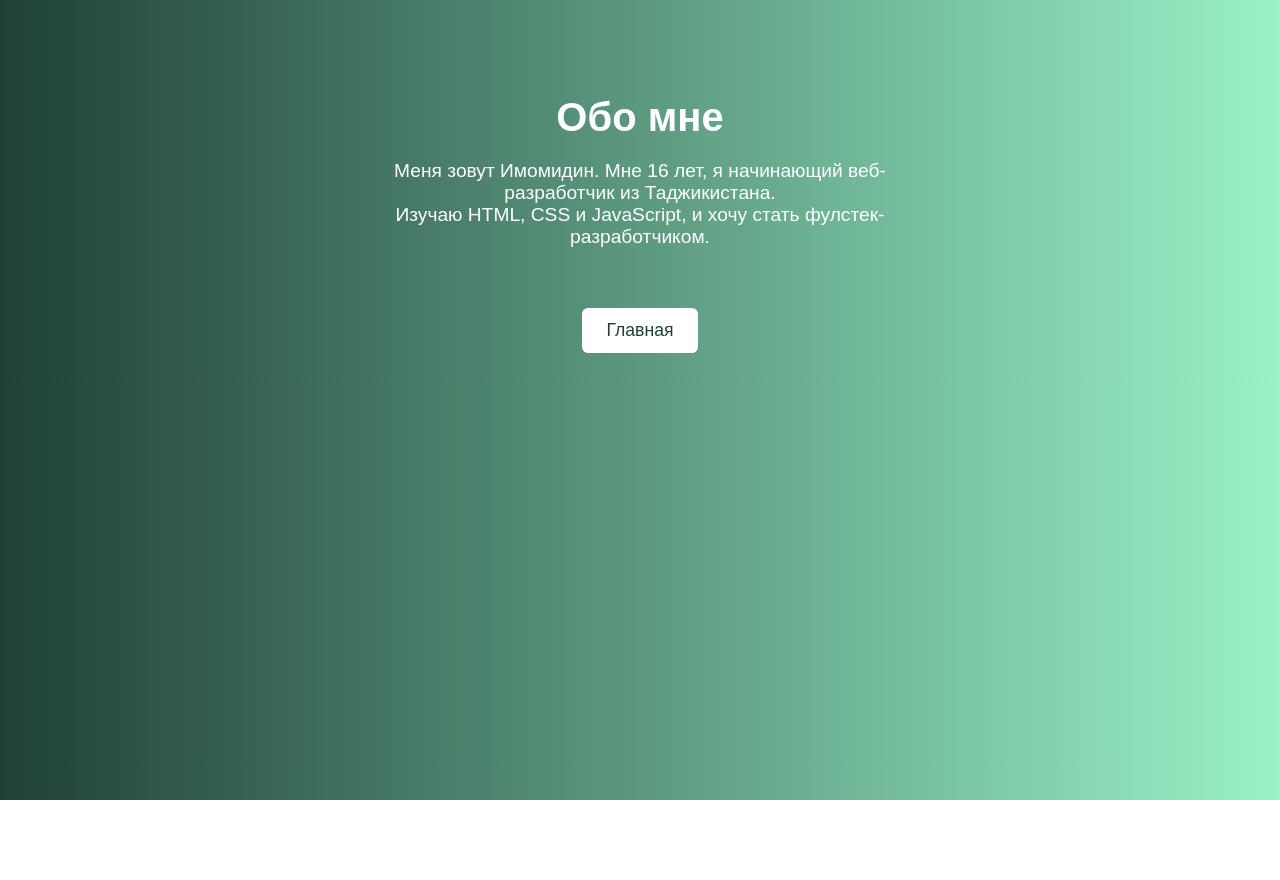
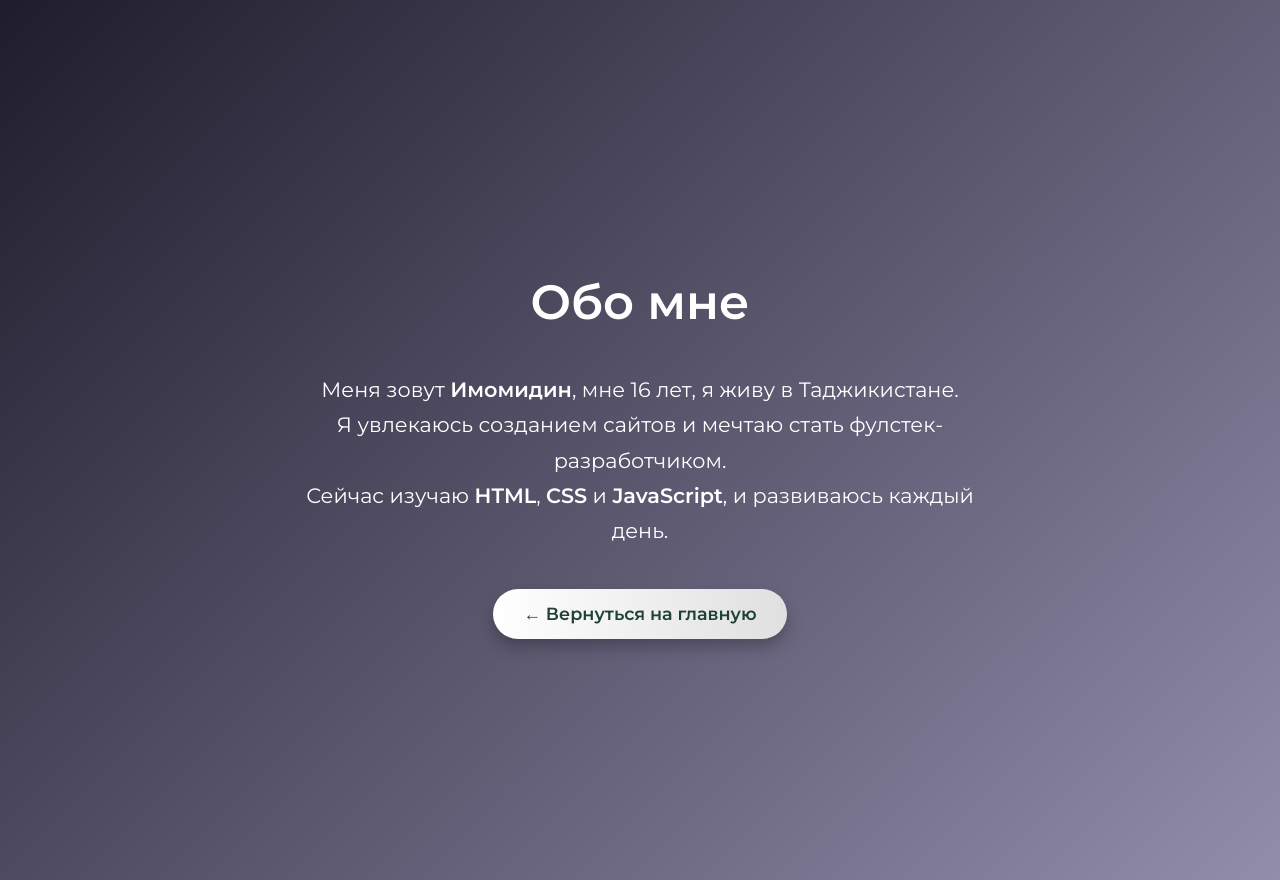
Before and after one commit to IMOMDIN/IMOMDIN.github.io, a plain HTML site: page about.html in a window 1280 px wide. Before the commit the page ends 800 px from the top, so only its background shows below. Drawn offline with Linux system fonts and the light colour scheme.

Commit message:
Add files via upload

```diff
--- a/about.html
+++ b/about.html
@@ -5,49 +5,95 @@
   <title>Имомидин — Обо мне</title>
   <meta name="description" content="Страница обо мне на сайте Имомидина" />
   <meta name="viewport" content="width=device-width, initial-scale=1.0" />
+
+  <!-- Шрифт -->
+  <link href="https://fonts.googleapis.com/css2?family=Montserrat:wght@400;600&display=swap" rel="stylesheet" />
+
   <style>
     body {
-      background: linear-gradient(to right, #1f4037, #99f2c8);
-      font-family: Arial, sans-serif;
+      margin: 0;
+      padding: 0;
+      font-family: 'Montserrat', sans-serif;
+      background: linear-gradient(135deg, #1f1c2c, #928dab);
       color: white;
+      display: flex;
+      flex-direction: column;
+      align-items: center;
+      justify-content: center;
+      min-height: 100vh;
       text-align: center;
-      padding-top: 60px;
+      padding: 40px 20px;
     }
+
     h1 {
-      font-size: 2.5em;
+      font-size: 3em;
       margin-bottom: 20px;
     }
+
     p {
-      font-size: 1.2em;
+      font-size: 1.3em;
+      max-width: 700px;
+      line-height: 1.7;
       margin-bottom: 40px;
-      max-width: 600px;
-      margin-left: auto;
-      margin-right: auto;
     }
+
     .btn {
-      background-color: white;
+      background: linear-gradient(to right, #ffffff, #e0e0e0);
       color: #1f4037;
       border: none;
-      padding: 12px 25px;
+      padding: 14px 30px;
       font-size: 1.1em;
-      border-radius: 6px;
+      border-radius: 30px;
       cursor: pointer;
-      margin: 20px auto;
-      display: inline-block;
-      transition: background-color 0.3s ease;
+      display: inline-flex;
+      align-items: center;
+      gap: 10px;
       text-decoration: none;
+      font-weight: 600;
+      box-shadow: 0 8px 16px rgba(0, 0, 0, 0.25);
+      transition: all 0.3s ease-in-out;
+      position: relative;
+      overflow: hidden;
     }
+
+    .btn::before {
+      content: "";
+      position: absolute;
+      top: 0;
+      left: -75%;
+      width: 50%;
+      height: 100%;
+      background: rgba(255,255,255,0.4);
+      transform: skewX(-25deg);
+      transition: left 0.6s ease;
+    }
+
+    .btn:hover::before {
+      left: 125%;
+    }
+
     .btn:hover {
-      background-color: #ddd;
+      transform: scale(1.05);
+      box-shadow: 0 12px 24px rgba(0, 0, 0, 0.35);
+    }
+
+    @media (max-width: 500px) {
+      h1 {
+        font-size: 2em;
+      }
+
+      p {
+        font-size: 1em;
+      }
     }
   </style>
 </head>
 <body>
   <h1>Обо мне</h1>
-  <p>Меня зовут Имомидин. Мне 16 лет, я начинающий веб-разработчик из Таджикистана.<br>
-     Изучаю HTML, CSS и JavaScript, и хочу стать фулстек-разработчиком.</p>
+  <p>Меня зовут <strong>Имомидин</strong>, мне 16 лет, я живу в Таджикистане.<br>
+     Я увлекаюсь созданием сайтов и мечтаю стать фулстек-разработчиком.<br>
+     Сейчас изучаю <strong>HTML</strong>, <strong>CSS</strong> и <strong>JavaScript</strong>, и развиваюсь каждый день.</p>
 
-  <!-- Кнопка для возврата на главную страницу -->
-  <a href="index.html" class="btn">Главная</a>
+  <a href="index.html" class="btn">← Вернуться на главную</a>
 </body>
 </html>
```
